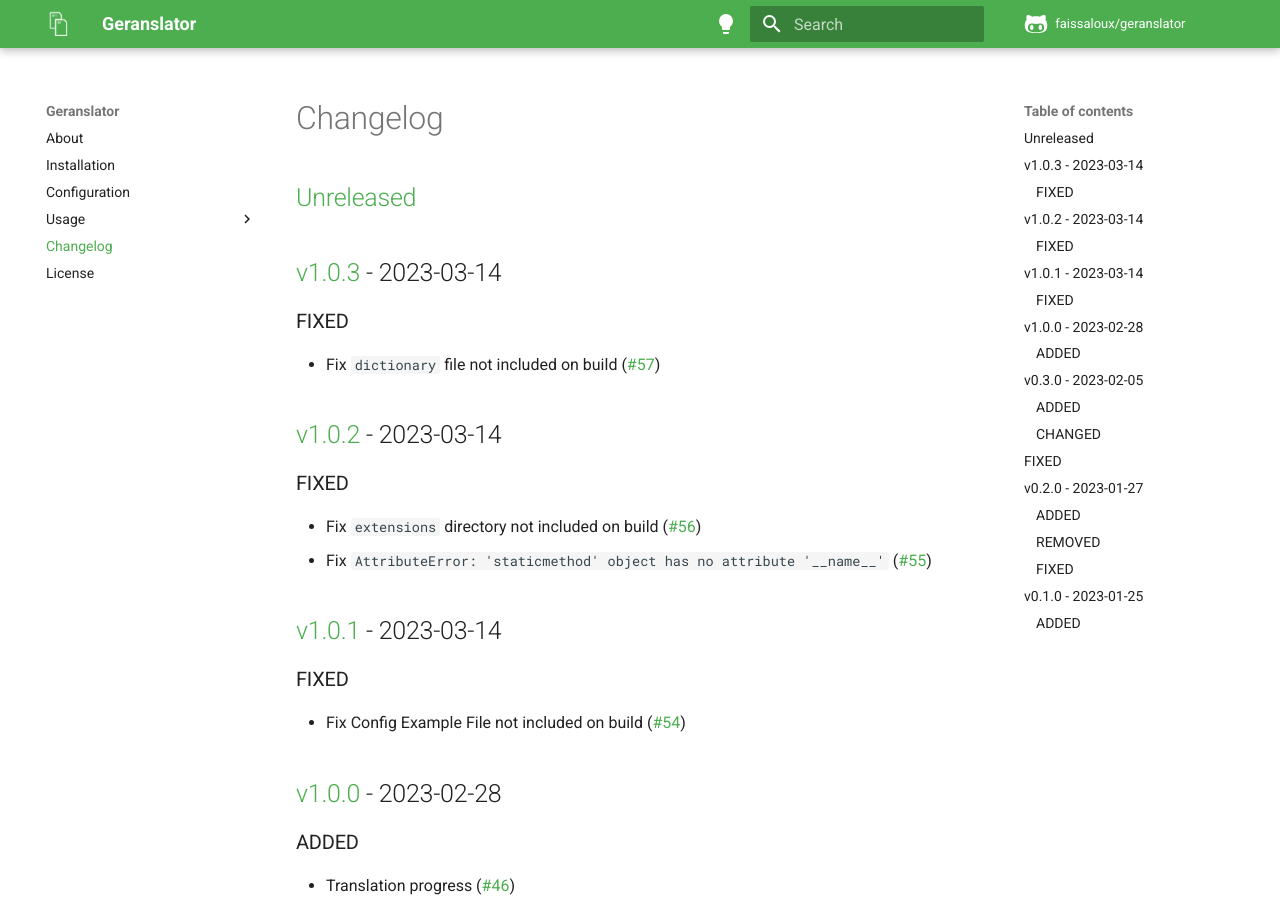
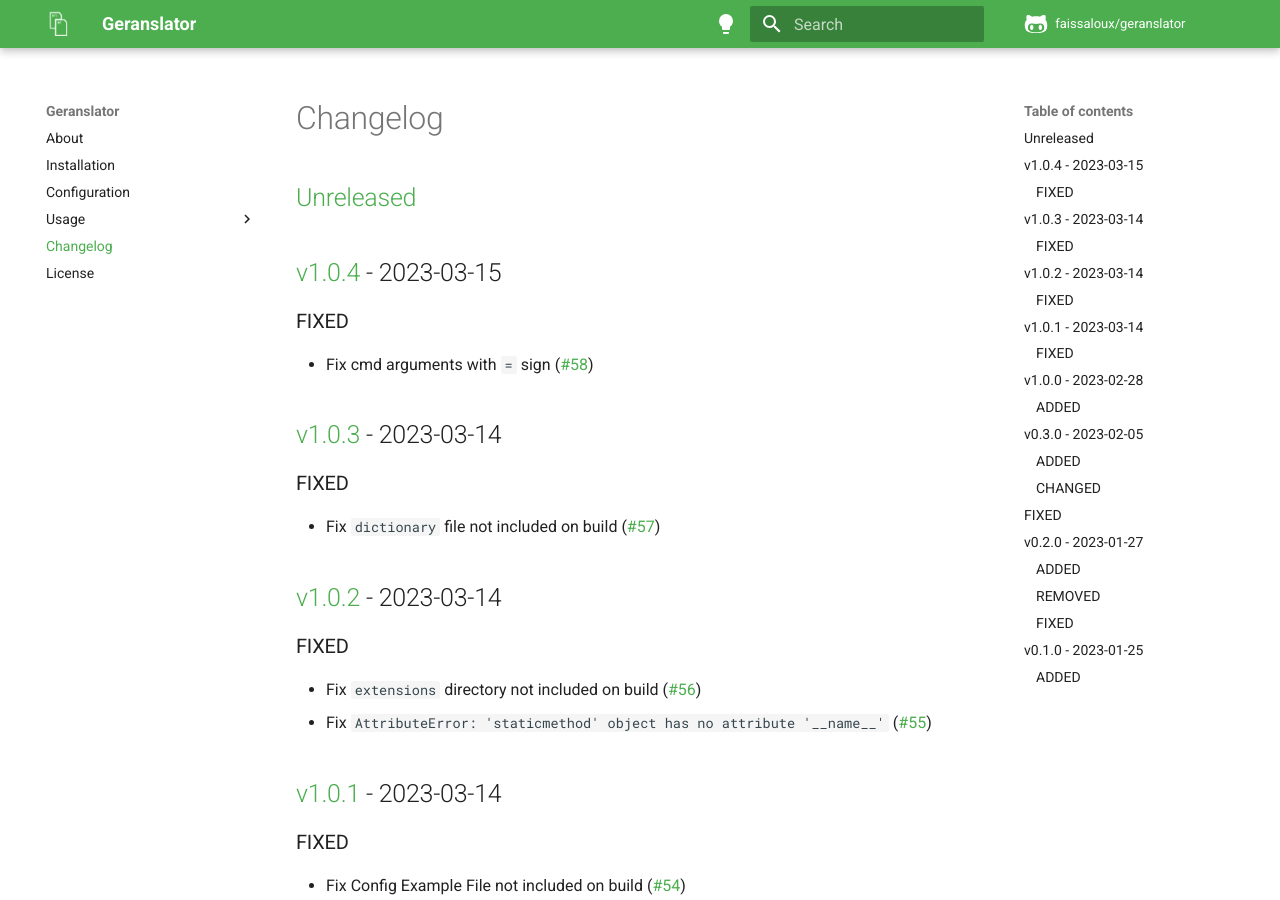
Before and after one commit to faissaloux/geranslator, an MkDocs documentation site: the page built from docs/changelog.md, in a window 1280 px wide and 900 px high. Built offline with MkDocs 1.6.1 and Material for MkDocs 9.7.7, drawn with Linux system fonts in a browser that asks for light colours; comment, search, counter and statistics services are not loaded.

Commit message:
CHANGELOG

```diff
--- a/docs/changelog.md
+++ b/docs/changelog.md
@@ -1,4 +1,8 @@
-## [Unreleased](https://github.com/faissaloux/geranslator/compare/v1.0.3...main)
+## [Unreleased](https://github.com/faissaloux/geranslator/compare/v1.0.4...main)
+
+## [v1.0.4](https://github.com/faissaloux/termspark/compare/v1.0.3...v1.0.4) - 2023-03-15
+### FIXED
+- Fix cmd arguments with `=` sign ([#58](https://github.com/faissaloux/geranslator/pull/58))
 
 ## [v1.0.3](https://github.com/faissaloux/termspark/compare/v1.0.2...v1.0.3) - 2023-03-14
 ### FIXED
```
Also changed, not shown: CHANGELOG.md (+5 -1 lines).
